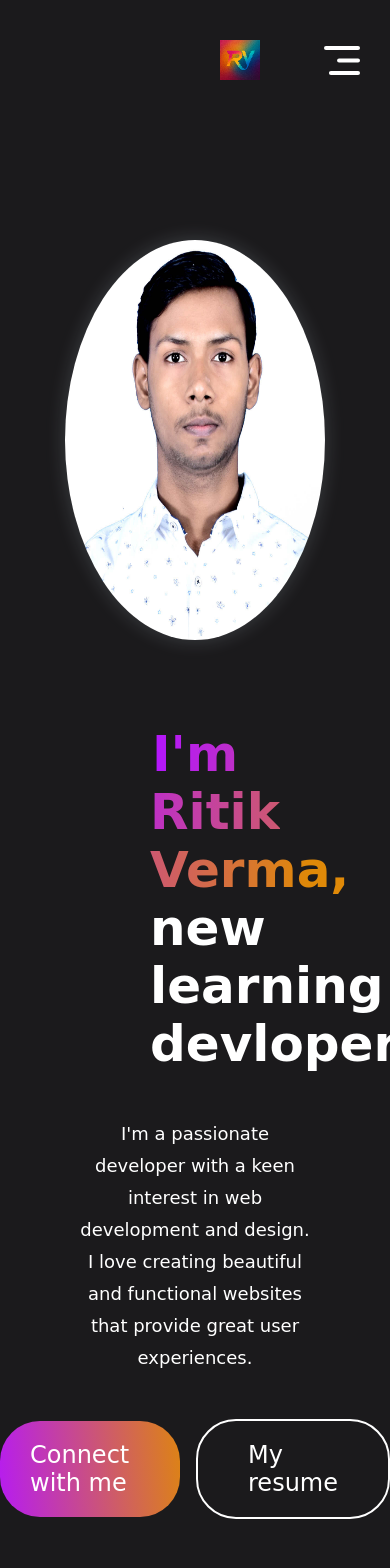
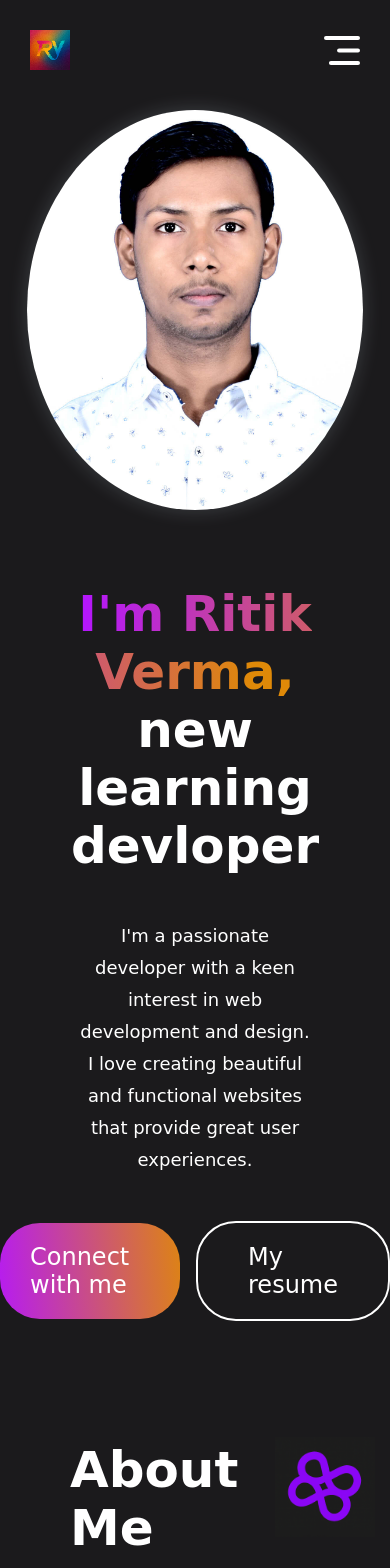
Before and after one commit to ritikv6/Portfolio, a React (Vite) app: page / in a window 390 px wide. Shown: the top 1568 px of the page. Built offline with nearby package versions, Linux system fonts and the light colour scheme; a web font is replaced by a local one.

Commit message:
update_0.1

```diff
--- a/src/component/About/About.css
+++ b/src/component/About/About.css
@@ -1,4 +1,4 @@
-.about{
+.about {
     display: flex;
     flex-direction: column;
     align-items: center;
@@ -6,15 +6,18 @@
     gap: 80px;
     margin: 80px 170px;
 }
-.about-title{
+
+.about-title {
     position: relative;
 }
-.about-title h1{
+
+.about-title h1 {
     padding: 0px 30px;
     font-size: 80px;
     font-weight: 600;
 }
-.about-title img{
+
+.about-title img {
     height: 100px;
     width: 100px;
     position: absolute;
@@ -23,58 +26,68 @@
     z-index: -1;
 
 }
-.about-sections{
+
+.about-sections {
     display: flex;
     gap: 80px;
 
 }
-.about-right{
+
+.about-right {
     display: flex;
     flex-direction: column;
     gap: 80px;
 }
-.about-left img{
+
+.about-left img {
     width: 500px;
     height: 500px;
     box-shadow: 0px 0px 20px rgba(168, 179, 236, 0.2);
 }
-.about-para{
+
+.about-para {
     display: flex;
     flex-direction: column;
     gap: 20px;
     font-size: 24px;
-    font-weight: 500    ;
+    font-weight: 500;
 }
-.about-skills{
+
+.about-skills {
     display: flex;
     flex-direction: column;
     gap: 20px;
 }
-.about-skill{
+
+.about-skill {
     display: flex;
     align-items: center;
     gap: 20px;
     transition: 0.3s
 }
-.about-skill p{
+
+.about-skill p {
     min-width: 150px;
     font-size: 24px;
     font-weight: 500;
 }
-.about-skill hr{
+
+.about-skill hr {
     outline: none;
     border: none;
     width: 50%;
-    height : 8px;
+    height: 8px;
     border-radius: 50px;
     background: linear-gradient(264deg, #df8908 -5.09%, #b415ff 106.28%);
 }
-.about-achievements{
+
+.about-achievements {
     display: flex;
     width: 100%;
     justify-content: space-around;
     margin-bottom: 80px;
 }
+
 .about-achievement {
     display: flex;
     flex-direction: column;
@@ -82,77 +95,103 @@
     gap: 20px;
     transition: 0.5s;
 }
-.about-achievement h1{
+
+.about-achievement h1 {
     font-size: 60px;
     font-weight: 600;
-    background: linear-gradient( 270deg, #df8908 50.41%, #b415ff 90.25%);
+    background: linear-gradient(270deg, #df8908 50.41%, #b415ff 90.25%);
     background-clip: text;
     -webkit-background-clip: text;
     -webkit-text-fill-color: transparent;
 }
-.about-achievement p{
+
+.about-achievement p {
     font-size: 24px;
     font-weight: 500;
 }
-.about-skill:hover{
+
+.about-skill:hover {
     transform: scale(1.05);
     transition: 0.3s;
 }
-.about-achievement:hover{
+
+.about-achievement:hover {
     transform: scale(1.12);
 }
+
 @media (max-width: 768px) {
-      .about{
-        gap: 80px;
+    .about {
+        gap: 40px;
         margin: 50px 70px;
         align-items: start;
     }
-        .about-title h1{
+
+    .about-title h1 {
         font-size: 50px;
-            padding: 0px 0px ;
+        padding: 20px 0px;
     }
-        .about-title img{
-            width: 1px;
-            height: 1px;
-            right: -80px;
-            bottom: 10px;
-            z-index: -1;
+
+    .about-title img {
+        width: auto;
+        margin-right: -30px;
     }
-        .about-sections{
+
+    .about-sections {
         flex-direction: column;
     }
-        .about-left{
+
+    .about-left {
         display: none;
 
     }
-        .about-para{
+
+    .about-para {
         font-size: 18px;
         line-height: 32px;
     }
-        .about-skills{
+
+    .about-skills {
+        display: flex;
+        flex-direction: column;
         gap: 20px;
-            align-items: center;
+        transition: 0.3s;
+
     }
-        .about-skill p{
+
+    .about-skill hr {
+        outline: none;
+        border: none;
+        width: 50%;
+        height: 8px;
+        border-radius: 50px;
+        background: linear-gradient(264deg, #df8908 -5.09%, #b415ff 106.28%);
+    }
+
+    .about-skill p {
         font-size: 20px;
 
     }
-        .about-skill hr{
+
+    .about-skill hr {
         height: 6px;
 
     }
-        .about-achievements{
+
+    .about-achievements {
         justify-content: space-between;
 
     }
-        .about-achievement{
+
+    .about-achievement {
         gap: 20px;
     }
-        .about-achievement h1{
+
+    .about-achievement h1 {
         font-size: 34px;
         font-weight: 700;
     }
-        .about-achievement p{
+
+    .about-achievement p {
         text-align: center;
         font-size: 16px;
     }
--- a/src/component/Footer/Footer.jsx
+++ b/src/component/Footer/Footer.jsx
@@ -1,6 +1,6 @@
 import React from 'react'
 import './Footer.css'
-import footer_logo from '../../assets/footer_logo.svg'
+import footer_logo from '../../assets/logo1.png'
 import user_icon from '../../assets/user_icon.svg'
 const Footer = () => {
     return (
--- a/src/component/Hero/Hero.css
+++ b/src/component/Hero/Hero.css
@@ -75,12 +75,12 @@
 }
 @media (max-width: 768px) {
     .hero img{
-        margin-top: 120px;
-        width: 260px;
+        margin-top: 10px;
+        width: auto;
     }
     .hero h1{
-        margin-top: 50px;
-        width: 90px;
+        margin-top: 40px;
+        width: 300px;
         font-size: 50px;
     }
     .hero p{
--- a/src/component/Mywork/Mywork.css
+++ b/src/component/Mywork/Mywork.css
@@ -87,8 +87,8 @@
         font-weight: 600;
     }
     .mywork-title img{
-        width: 130px;
-        right: -20px;
+        width: auto;
+        margin-right: -20px;
     }
     .mywork-container{
         flex-direction: column;
--- a/src/component/Services/Services.css
+++ b/src/component/Services/Services.css
@@ -77,7 +77,7 @@
         font-size: 50px;
     }
     .services-title img{
-        width: 130px;
+        width: auto;
         margin-right: -20px;
     }
     .services-container{
--- a/src/component/navbar/navbar.css
+++ b/src/component/navbar/navbar.css
@@ -52,8 +52,13 @@
 }
 @media (max-width: 768px) {
     .navbar{
-        margin: 20px 50px;
+        margin: 10px 10px;
+        padding: 20px 20px;
         background: #1b1a1c;
+    }
+    .logo_img img{
+        width: auto;
+        margin-top: 0px;
     }
     .nav-connect{
         display: none;
--- a/src/component/navbar/navbar.jsx
+++ b/src/component/navbar/navbar.jsx
@@ -18,7 +18,7 @@ const Navbar = () => {
     }
     return (
         <div className='navbar'>
-            <img src={logo} alt="" />
+            <img className='logo_img' src={logo} alt="" />
             <img src={menu_open} onClick={openMenu} alt="" className='nav-mob-open'/>
             <ul ref={menuRef} className="nav-menu">
                 <img src={menu_close} onClick={closeMenu} alt="" className="nav-mob-close" />
```
Lines whose indentation alone changed are shown as unchanged.
